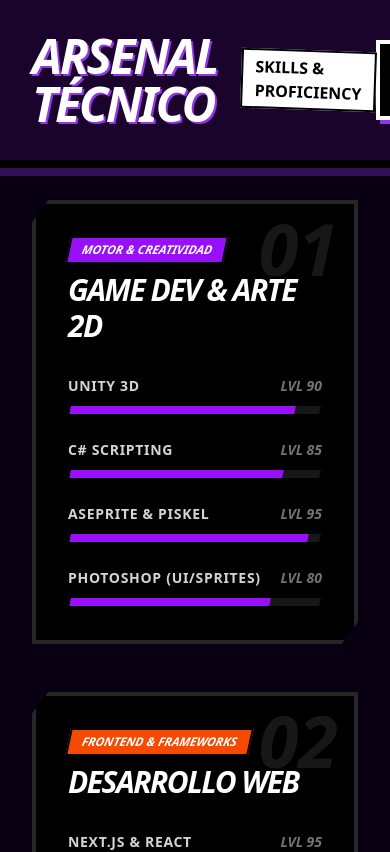
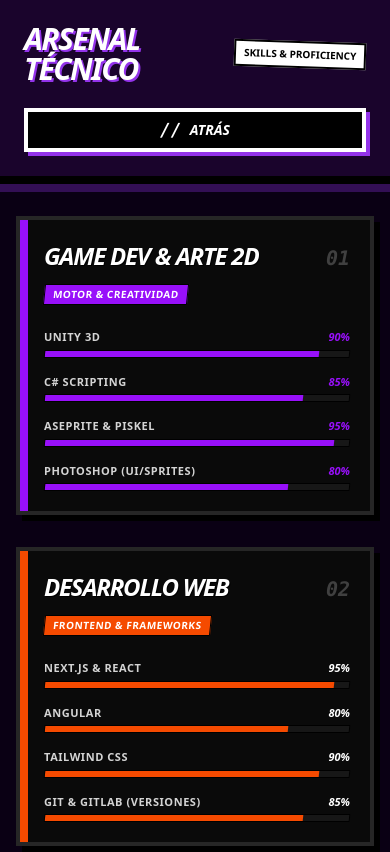
Before and after one commit to Navi412/Portfolio, a Next.js app: page /portfolio/habilidades in a window 390 px wide. Shown: the top 852 px of the page. Built offline with nearby package versions, Linux system fonts and the light colour scheme.

Commit message:
Adaptacion movil pagina habilidades

```diff
--- a/app/portfolio/habilidades/page.tsx
+++ b/app/portfolio/habilidades/page.tsx
@@ -27,7 +27,7 @@
         { name: "Next.js & React", level: 95 },
         { name: "Angular", level: 80 },
         { name: "Tailwind CSS", level: 90 },
-        { name: "Git & GitLab (Control de versiones)", level: 85 },
+        { name: "Git & GitLab (Versiones)", level: 85 },
       ]
     },
     {
@@ -37,39 +37,40 @@
       color: "bg-emerald-600",
       borderColor: "border-emerald-600",
       skills: [
-        { name: "Kotlin (Android Studio)", level: 85 },
-        { name: "Optimización Hardware & BIOS", level: 90 },
-        { name: "VR Setup & Streaming (Quest)", level: 85 },
+        { name: "Kotlin (Android)", level: 85 },
+        { name: "Hardware & BIOS", level: 90 },
+        { name: "VR Setup & Streaming", level: 85 },
       ]
     }
   ];
 
   return (
-    <div className="bg-[#0a0014] min-h-screen text-white font-sans overflow-hidden flex flex-col relative pb-20">
+    // overflow-x-hidden md:overflow-hidden permite scroll en móvil
+    <div className="bg-[#0a0014] min-h-screen text-white font-sans overflow-x-hidden md:overflow-hidden flex flex-col relative pb-20">
 
-      {/* CABECERA (Header) */}
-      <div className="relative z-20 flex justify-between items-center p-8 border-b-8 border-black bg-purple-900/20 shadow-[0_8px_0_rgba(147,51,234,0.3)]">
-        <div className="flex items-center gap-6">
-          <h2 className="text-5xl font-black italic uppercase tracking-tighter drop-shadow-[2px_2px_0px_rgba(147,51,234,1)]">
+      {/* CABECERA (Header adaptable) */}
+      <div className="relative z-20 flex flex-col md:flex-row justify-between items-start md:items-center p-6 md:p-8 border-b-8 border-black bg-purple-900/20 shadow-[0_8px_0_rgba(147,51,234,0.3)] gap-4 md:gap-0">
+        <div className="flex items-center gap-4 md:gap-6 w-full justify-between md:justify-start">
+          <h2 className="text-3xl md:text-5xl font-black italic uppercase tracking-tighter drop-shadow-[2px_2px_0px_rgba(147,51,234,1)] leading-none">
             Arsenal Técnico
           </h2>
-          <span className="bg-white text-black font-bold px-3 py-1 rotate-2 border-2 border-black">
+          <span className="bg-white text-black font-bold text-[10px] md:text-sm px-2 py-1 md:px-3 rotate-2 border-2 border-black whitespace-nowrap">
             SKILLS & PROFICIENCY
           </span>
         </div>
-        <Link href="/portfolio">
+        <Link href="/portfolio" className="w-full md:w-auto mt-2 md:mt-0">
           <motion.button
-            whileHover={{ scale: 1.1, rotate: -2 }}
-            whileTap={{ scale: 0.9 }}
-            className="bg-black text-white font-black uppercase px-6 py-2 border-4 border-white italic text-lg shadow-[4px_4px_0px_rgba(147,51,234,1)]"
+            whileHover={{ scale: 1.05, rotate: -2 }}
+            whileTap={{ scale: 0.95 }}
+            className="w-full bg-black text-white font-black uppercase px-4 md:px-6 py-2 md:py-3 border-4 border-white italic text-sm md:text-lg shadow-[4px_4px_0px_rgba(147,51,234,1)] flex items-center justify-center md:justify-start gap-2"
           >
-            ◀ Atrás
+            <span className="text-lg md:text-xl leading-none font-mono">{"//"}</span> ATRÁS
           </motion.button>
         </Link>
       </div>
 
       {/* CONTENEDOR PRINCIPAL */}
-      <div className="relative z-10 p-8 md:p-16 max-w-7xl mx-auto w-full grid grid-cols-1 xl:grid-cols-3 gap-12">
+      <div className="relative z-10 p-4 md:p-16 max-w-7xl mx-auto w-full grid grid-cols-1 xl:grid-cols-3 gap-8 md:gap-12 mt-4 md:mt-0">
 
         {skillCategories.map((category, catIdx) => (
           <motion.div
@@ -77,10 +78,16 @@
             initial={{ opacity: 0, y: 50 }}
             animate={{ opacity: 1, y: 0 }}
             transition={{ delay: catIdx * 0.2, type: "spring", stiffness: 100 }}
-            className="bg-black border-4 border-neutral-800 p-8 relative flex flex-col group hover:border-white transition-colors duration-300"
+            className="group"
+          >
+
+            {/* ======================================================== */}
+            {/* VISTA ORDENADOR                                          */}
+            {/* ======================================================== */}
+            <div
+              className="hidden md:flex bg-black border-4 border-neutral-800 p-8 relative flex-col hover:border-white transition-colors duration-300 h-full"
               style={{ clipPath: 'polygon(5% 0, 100% 0, 100% 95%, 95% 100%, 0 100%, 0 5%)' }}
             >
-            {/* Número decorativo de fondo */}
               <div className="absolute top-2 right-4 text-7xl font-black italic text-neutral-900 pointer-events-none select-none z-0 group-hover:text-neutral-800 transition-colors">
                 {category.id}
               </div>
@@ -94,7 +101,7 @@
                 </h3>
               </div>
 
-            <div className="relative z-10 flex flex-col gap-6 flex-1">
+              <div className="relative z-10 flex flex-col gap-6 flex-1 justify-end">
                 {category.skills.map((skill, skillIdx) => (
                   <div key={skillIdx} className="flex flex-col gap-2">
                     <div className="flex justify-between items-end">
@@ -106,23 +113,73 @@
                       </span>
                     </div>
 
-                  {/* Contenedor de la barra de progreso */}
                     <div className="w-full h-3 bg-neutral-900 border-2 border-black relative overflow-hidden transform -skew-x-12">
-                    {/* Animación de la barra llenándose */}
                       <motion.div
                         initial={{ width: 0 }}
                         animate={{ width: `${skill.level}%` }}
-                      transition={{
-                        duration: 1,
-                        delay: 0.5 + (catIdx * 0.2) + (skillIdx * 0.1),
-                        ease: "easeOut"
-                      }}
+                        transition={{ duration: 1, delay: 0.5 + (catIdx * 0.2) + (skillIdx * 0.1), ease: "easeOut" }}
                         className={`h-full ${category.color}`}
                       />
                     </div>
                   </div>
                 ))}
               </div>
+            </div>
+
+            {/* ======================================================== */}
+            {/* VISTA MÓVIL                                              */}
+            {/* ======================================================== */}
+            <div className="flex md:hidden flex-col bg-neutral-950 border-4 border-neutral-800 shadow-[6px_6px_0px_rgba(0,0,0,1)] relative overflow-hidden">
+
+              {/* Barra lateral de color para identificar la categoría */}
+              <div className={`absolute left-0 top-0 bottom-0 w-2 ${category.color}`} />
+
+              <div className="p-5 pl-6 flex flex-col h-full">
+                {/* Título y número */}
+                <div className="flex justify-between items-baseline mb-2">
+                  <h3 className="text-2xl font-black italic uppercase tracking-tighter text-white drop-shadow-[1px_1px_0px_rgba(0,0,0,1)]">
+                    {category.title}
+                  </h3>
+                  <span className="text-neutral-700 font-mono font-black text-xl italic">
+                    {category.id}
+                  </span>
+                </div>
+
+                {/* Subtítulo */}
+                <div className="mb-6">
+                  <span className={`${category.color} text-white font-bold px-2 py-0.5 text-[10px] uppercase tracking-wider border border-black inline-block transform -skew-x-6`}>
+                    {category.subtitle}
+                  </span>
+                </div>
+
+                {/* Barras de Skills adaptadas a móvil */}
+                <div className="flex flex-col gap-4 mt-auto">
+                  {category.skills.map((skill, skillIdx) => (
+                    <div key={skillIdx} className="flex flex-col gap-1">
+                      <div className="flex justify-between items-end">
+                        <span className="font-bold text-[11px] tracking-wider uppercase text-neutral-300">
+                          {skill.name}
+                        </span>
+                        <span className={`font-black italic text-[11px] ${category.color.replace('bg-', 'text-')}`}>
+                          {skill.level}%
+                        </span>
+                      </div>
+
+                      {/* Barra de progreso más fina y con menos inclinación para móvil */}
+                      <div className="w-full h-2 bg-neutral-900 border border-black relative overflow-hidden transform -skew-x-6">
+                        <motion.div
+                          initial={{ width: 0 }}
+                          animate={{ width: `${skill.level}%` }}
+                          transition={{ duration: 1, delay: 0.2 + (catIdx * 0.1) + (skillIdx * 0.1), ease: "easeOut" }}
+                          className={`h-full ${category.color}`}
+                        />
+                      </div>
+                    </div>
+                  ))}
+                </div>
+              </div>
+            </div>
+
           </motion.div>
         ))}
 
```
Lines whose indentation alone changed are shown as unchanged.
